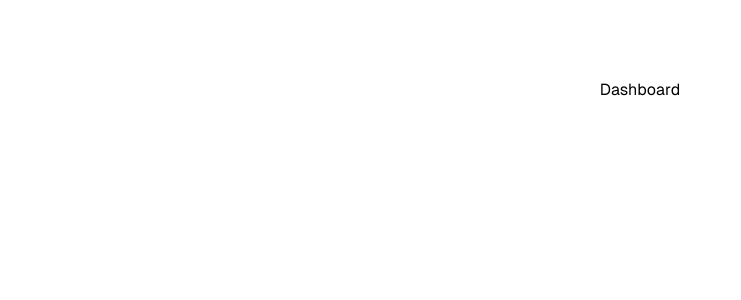
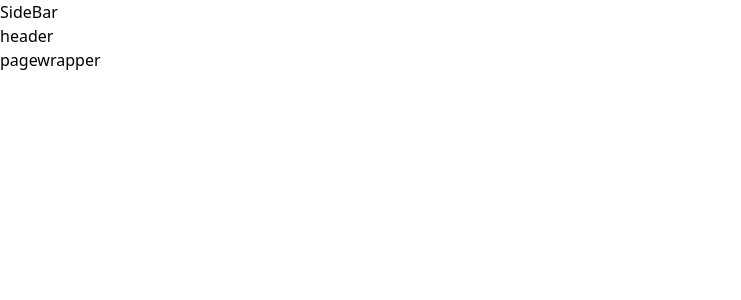
Before and after one commit to adhamito/Dashboard-next, a Next.js app: page / in a window 1280 px wide. Shown: the top 300 px of the page, without its empty margins (0-741 px from the left). Built offline with nearby package versions, Linux system fonts and the light colour scheme.

Commit message:
modify layout and pagewrapper

```diff
--- a/app/components/pagewrapper.tsx
+++ b/app/components/pagewrapper.tsx
@@ -0,0 +1,9 @@
+import React, { ReactNode } from 'react'
+
+const pagewrapper = ( {children}:{children:ReactNode}) => {
+  return (
+    <div>pagewrapper</div>
+  )
+}
+
+export default pagewrapper
--- a/app/components/sidebar.tsx
+++ b/app/components/sidebar.tsx
@@ -0,0 +1,8 @@
+import React from 'react'
+
+ const SideBar = () => {
+  return (
+    <div>SideBar</div>
+  )
+}
+export default SideBar
--- a/app/layout.tsx
+++ b/app/layout.tsx
@@ -1,6 +1,9 @@
 import type { Metadata } from "next";
 import localFont from "next/font/local";
 import "./globals.css";
+import Header from "./components/header";
+import SideBar from "./components/sidebar";
+import PageWrapper from "./components/pagewrapper";
 
 const geistSans = localFont({
   src: "./fonts/GeistVF.woff",
@@ -28,7 +31,12 @@ export default function RootLayout({
       <body
         className={`${geistSans.variable} ${geistMono.variable} antialiased`}
       >
+        <SideBar ></SideBar>
+        <Header></Header>
+        <PageWrapper>
         {children}
+        </PageWrapper>
+
       </body>
     </html>
   );
```
